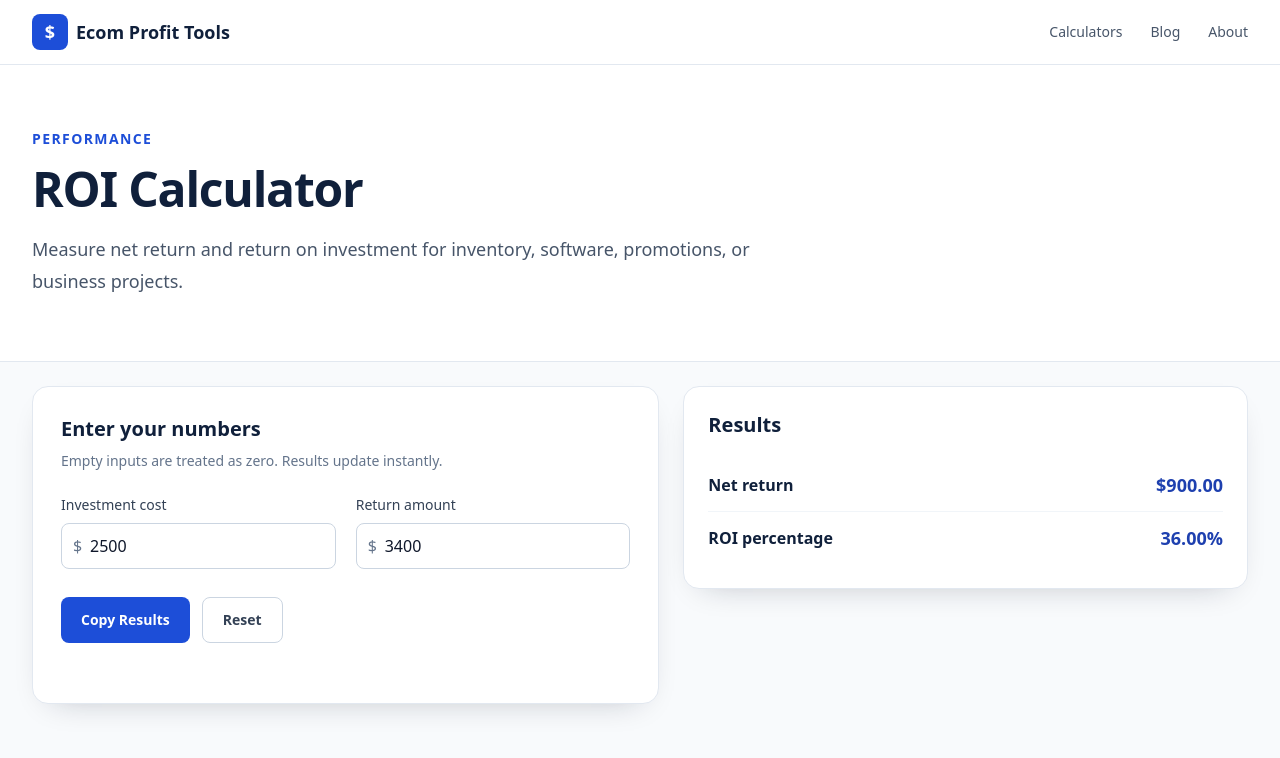
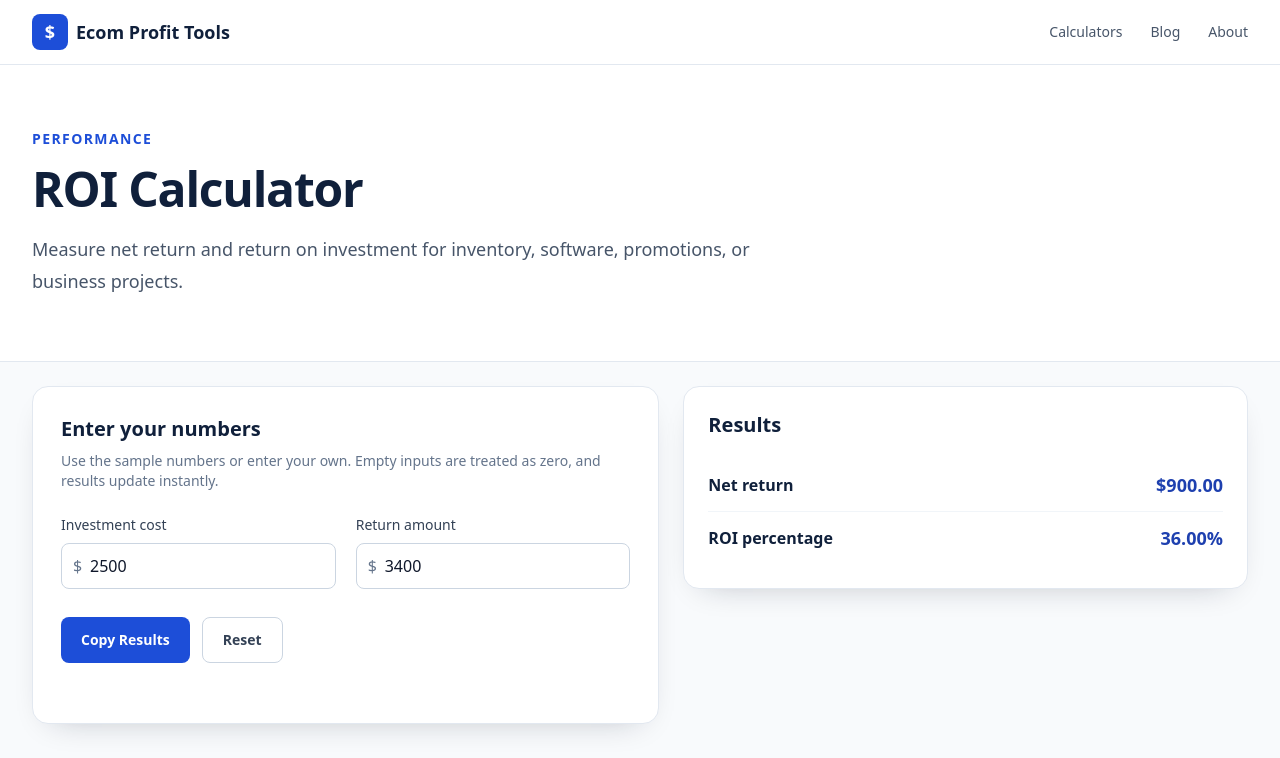
Before and after one commit to hh782897680-art/seller-calc-tools, a Next.js app: page /roi-calculator in a window 1280 px wide. Shown: the top 758 px of the page. Built offline with nearby package versions, Linux system fonts and the light colour scheme.

Commit message:
Clarify calculator sample inputs

```diff
--- a/components/calculators/CalculatorWorkspace.tsx
+++ b/components/calculators/CalculatorWorkspace.tsx
@@ -43,7 +43,8 @@ export default function CalculatorWorkspace({
       >
         <h2 className="text-xl font-semibold text-ink">Enter your numbers</h2>
         <p className="mt-2 text-sm text-slate-500">
-          Empty inputs are treated as zero. Results update instantly.
+          Use the sample numbers or enter your own. Empty inputs are treated as
+          zero, and results update instantly.
         </p>
         <div className="mt-6 grid gap-5 sm:grid-cols-2">{children}</div>
         <div className="mt-7 flex flex-wrap gap-3">
```
